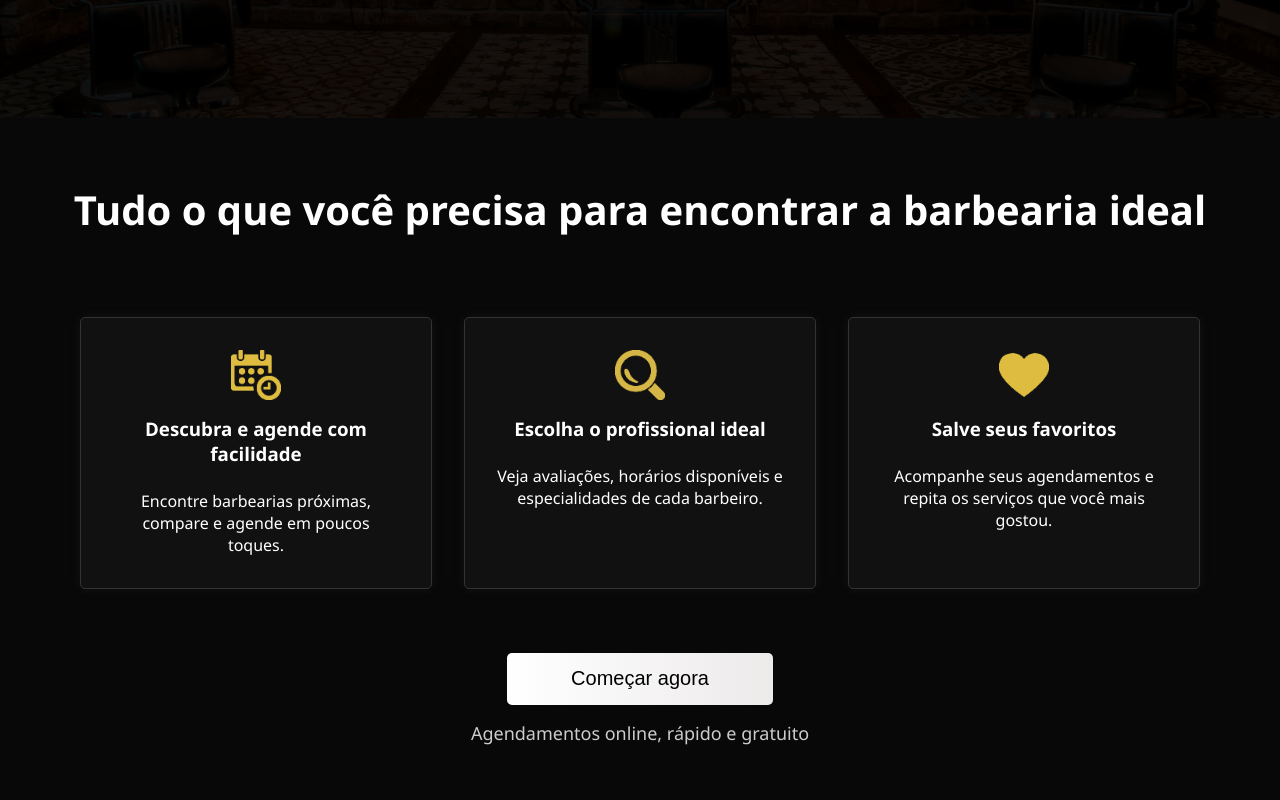
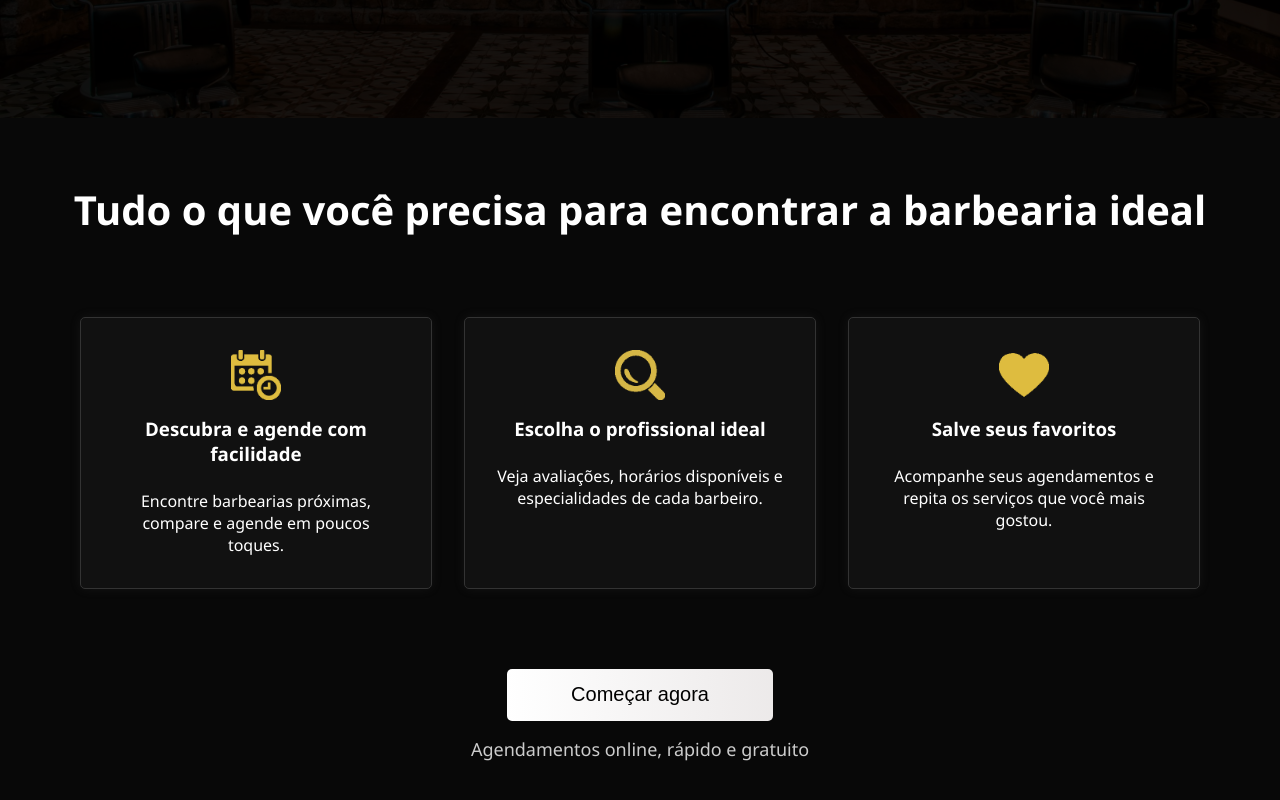
Before and after one commit to Cobarber-PI/cliente-frontend, a Vue app: page / in a window 1280 px wide. Shown: the part 682-1482 px from the top of the page. Built offline with nearby package versions, Linux system fonts and the light colour scheme.

Commit message:
feat: faltou esse #10

```diff
--- a/src/components/introducao.vue
+++ b/src/components/introducao.vue
@@ -1,7 +1,6 @@
   <script setup>
   import { useRouter } from 'vue-router'
   const router = useRouter()
-
   const cards = [
     {
       icon: "/public/introdução/calendario.png",
@@ -197,9 +196,11 @@ header button:hover {
   0% {
     background-position: 0% 50%;
   }
+
   50% {
     background-position: 100% 50%;
   }
+
   100% {
     background-position: 0% 50%;
   }
@@ -294,7 +295,7 @@ header button:hover {
 }
 
 .botao {
-  margin-top: 4rem;
+  margin-top: 5rem;
   text-align: center;
 }
 
@@ -328,4 +329,5 @@ header button:hover {
   margin: 0 auto;
   color: #c89d00;
 }
+
 </style>
```
Lines whose indentation alone changed are shown as unchanged.
